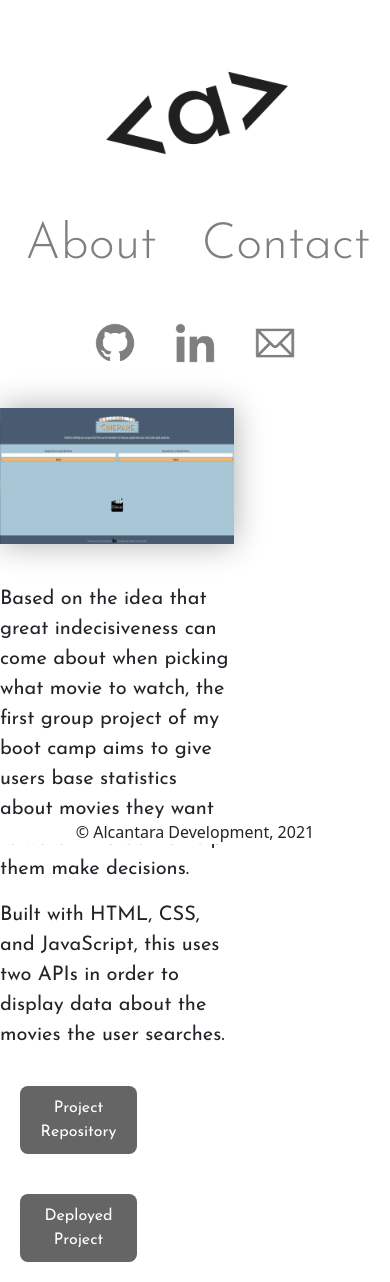
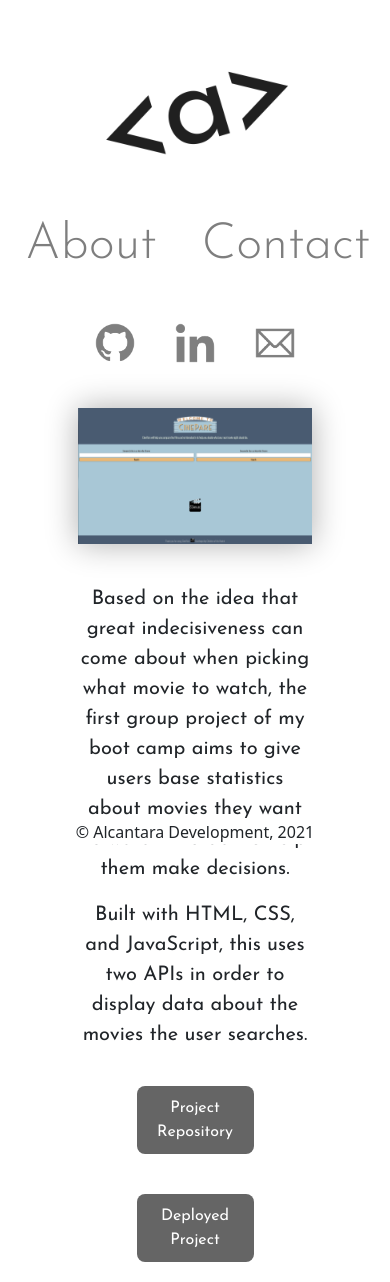
Before and after one commit to adamalcantara/alcantara_development, a React (Create React App) app: page /cinepare in a window 390 px wide. Built offline with nearby package versions, Linux system fonts and the light colour scheme.

Commit message:
Media queries for individual pages fixed

```diff
--- a/src/pages/AndChill/style.css
+++ b/src/pages/AndChill/style.css
@@ -30,6 +30,9 @@ p {
 }
 
 @media (max-width: 980px) {
+    #pageContent {
+        margin-left: 0;
+    }
     #buttons {
         display: flex;
         flex-direction: column;
@@ -40,3 +43,17 @@ p {
         text-align: center;
     }
 }
+
+@media (max-width: 768px) {
+    #pageContent {
+        margin-left: auto;
+        margin-right: auto;
+    }
+    a.button {
+        margin-left: auto;
+        margin-right: auto;
+    }
+    p {
+        text-align: center;
+    }
+}
--- a/src/pages/CinePare/style.css
+++ b/src/pages/CinePare/style.css
@@ -30,6 +30,9 @@ p {
 }
 
 @media (max-width: 980px) {
+    #pageContent {
+        margin-left: 0;
+    }
     #buttons {
         display: flex;
         flex-direction: column;
@@ -40,3 +43,17 @@ p {
         text-align: center;
     }
 }
+
+@media (max-width: 768px) {
+    #pageContent {
+        margin-left: auto;
+        margin-right: auto;
+    }
+    a.button {
+        margin-left: auto;
+        margin-right: auto;
+    }
+    p {
+        text-align: center;
+    }
+}
--- a/src/pages/CodeQuiz/style.css
+++ b/src/pages/CodeQuiz/style.css
@@ -30,6 +30,9 @@ p {
 }
 
 @media (max-width: 980px) {
+    #pageContent {
+        margin-left: 0;
+    }
     #buttons {
         display: flex;
         flex-direction: column;
@@ -40,3 +43,17 @@ p {
         text-align: center;
     }
 }
+
+@media (max-width: 768px) {
+    #pageContent {
+        margin-left: auto;
+        margin-right: auto;
+    }
+    a.button {
+        margin-left: auto;
+        margin-right: auto;
+    }
+    p {
+        text-align: center;
+    }
+}
--- a/src/pages/WeatherDash/style.css
+++ b/src/pages/WeatherDash/style.css
@@ -1,5 +1,6 @@
 #pageContent {
     width: 60%;
+    margin-left: 100px;
 }
 
 #screenshot {
@@ -30,6 +31,9 @@ p {
 }
 
 @media (max-width: 980px) {
+    #pageContent {
+        margin-left: 0;
+    }
     #buttons {
         display: flex;
         flex-direction: column;
@@ -40,3 +44,17 @@ p {
         text-align: center;
     }
 }
+
+@media (max-width: 768px) {
+    #pageContent {
+        margin-left: auto;
+        margin-right: auto;
+    }
+    a.button {
+        margin-left: auto;
+        margin-right: auto;
+    }
+    p {
+        text-align: center;
+    }
+}
```
